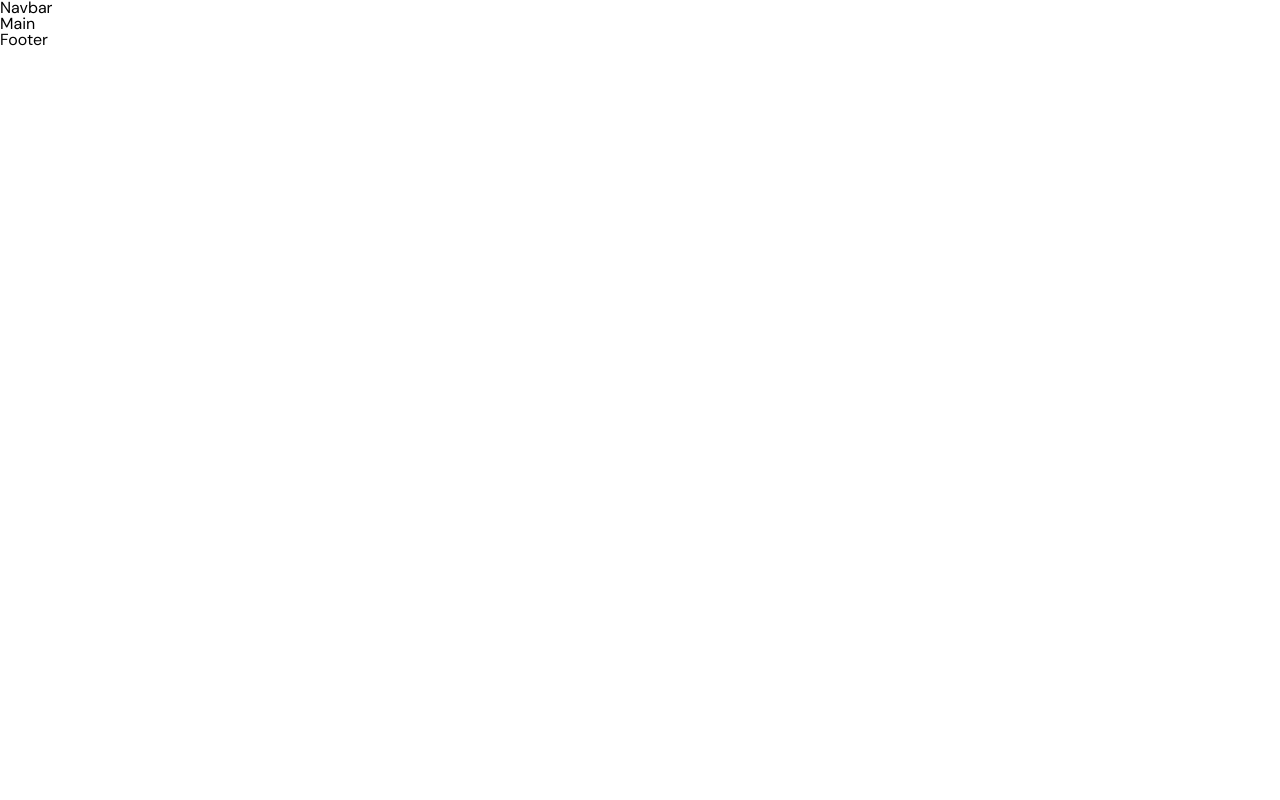
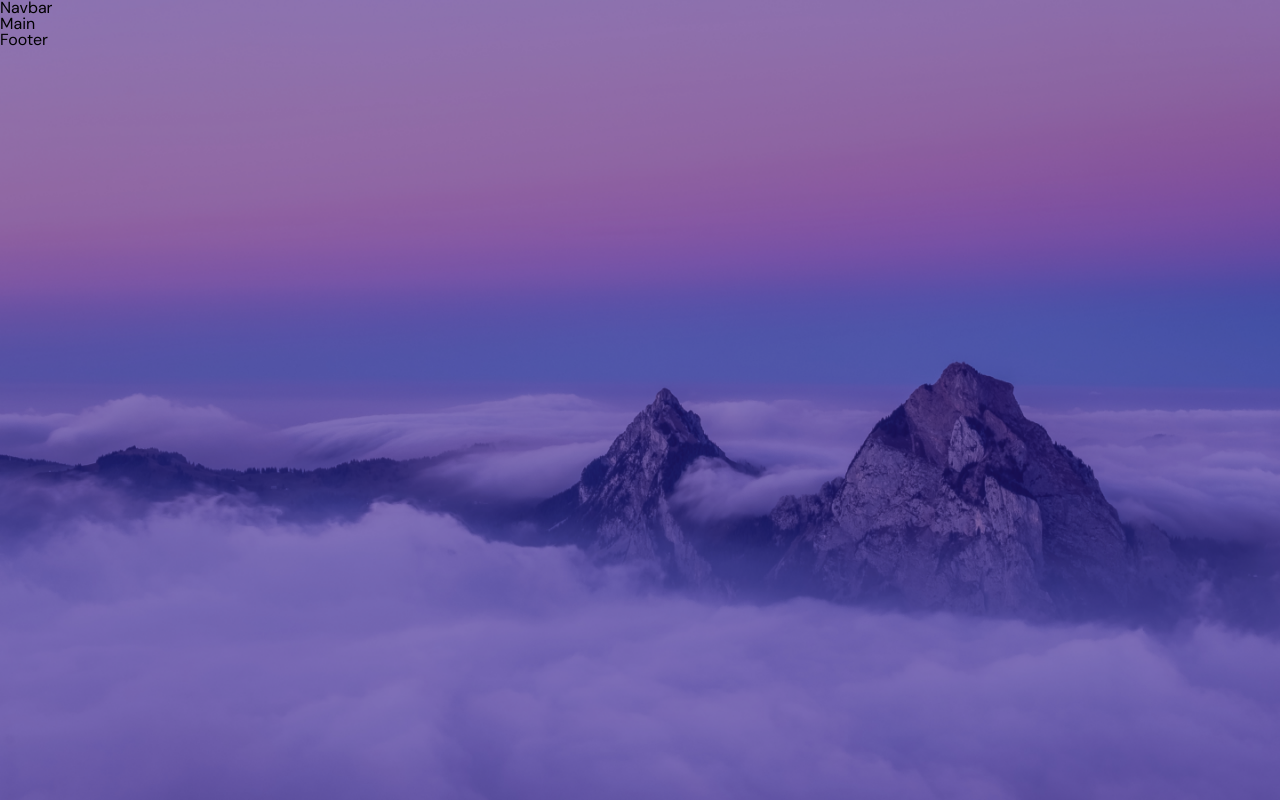
Before and after one commit to kutaysahindev/ArcelikAI, a React (Create React App) app: page / in a window 1280 px wide. Built offline with nearby package versions, Linux system fonts and the light colour scheme.

Commit message:
Minor style changes

```diff
--- a/public/index.html
+++ b/public/index.html
@@ -8,6 +8,12 @@
     <meta
       name="description"
       content="Web site created using create-react-app"
+    />
+    <link rel="preconnect" href="https://fonts.googleapis.com" />
+    <link rel="preconnect" href="https://fonts.gstatic.com" crossorigin />
+    <link
+      href="https://fonts.googleapis.com/css2?family=DM+Sans:opsz@9..40&display=swap"
+      rel="stylesheet"
     />
     <link rel="apple-touch-icon" href="%PUBLIC_URL%/logo192.png" />
     <!--
--- a/src/App.css
+++ b/src/App.css
@@ -1,8 +1,10 @@
+/* Font Import */
 @import url("https://fonts.googleapis.com/css2?family=DM+Sans:opsz@9..40&display=swap");
 /* CSS Reset */
 :root {
   --red: #cc1526;
   --white: #ffffff;
+  --purple: #2f1893;
 }
 * {
   margin: 0;
@@ -31,4 +33,11 @@ section {
 body {
   line-height: 1;
   font-family: "DM Sans", sans-serif;
+  background-image: url(./assets/Background.png);
+  background-size: cover;
+  background-position: center;
+  background-repeat: no-repeat;
+  height: 100vh;
 }
+
+/* BG Effect */
```
Also changed, not shown: src/assets/Background.png.
